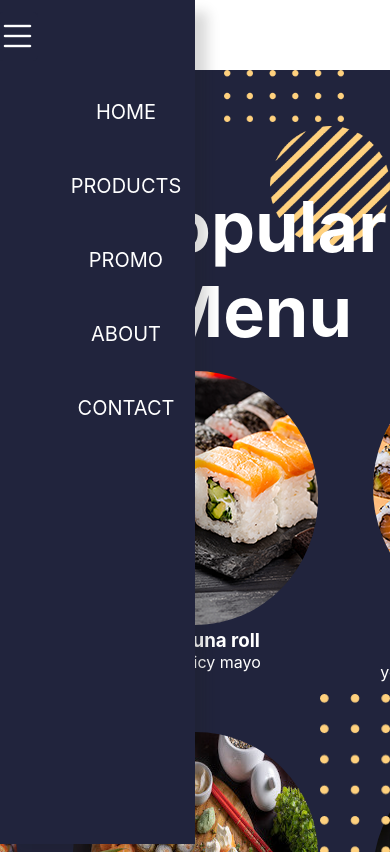
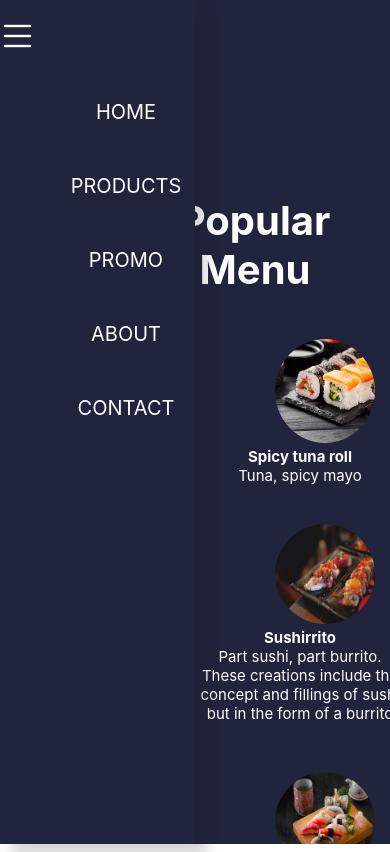
Before and after one commit to eu-waliston/Sushi-App, a React (Create React App) app: page /product in a window 390 px wide. Built offline with nearby package versions, Linux system fonts and the light colour scheme.

Commit message:
Product Section Responsive view finished

```diff
--- a/src/components/product/Product.css
+++ b/src/components/product/Product.css
@@ -83,3 +83,64 @@
     transition: all 1.5s;
     transform: rotate(360deg);
 }
+
+/* ======== responsivity ========= */
+
+@media screen and (max-width: 600px) {
+    .product__section {
+        top: 0;
+        width: 100%;
+        height: 100vh;
+    }
+
+    .product__h1 {
+        font-size: 40px;
+        position: relative;
+        top: 20px;
+    }
+
+    .pic {
+        width: 120px;
+    }
+
+    .grid__item {
+        display: grid;
+        grid-template-columns: repeat(3, 150px);
+        gap: 30px;
+        position: relative;
+        top:  120px;
+        margin-left: 20px;
+    }
+
+    .shape__wave1, .shape__dot1, .shape__ball1, .shape__dot2, .shape__wave2, .shape__ball2 {
+        visibility: hidden;
+    }
+
+    .grid__item  h3, .grid__item p {
+        color: #ffff;
+        position: relative;
+        margin-left: -25px;
+    }
+}
+
+@media screen and (max-width: 550px) {
+    .pic {
+        width: 100px;
+    }
+
+    .grid__item {
+        display: grid;
+        grid-template-columns: repeat(2, 150px);
+        column-gap: 55px;
+        position: relative;
+        top:  40px;
+        margin-left: 55px;
+    }
+
+    .grid__item  h3, .grid__item p {
+        color: #ffff;
+        position: relative;
+        margin-left: -50px;
+        font-size: 15px;
+    }
+}
```
